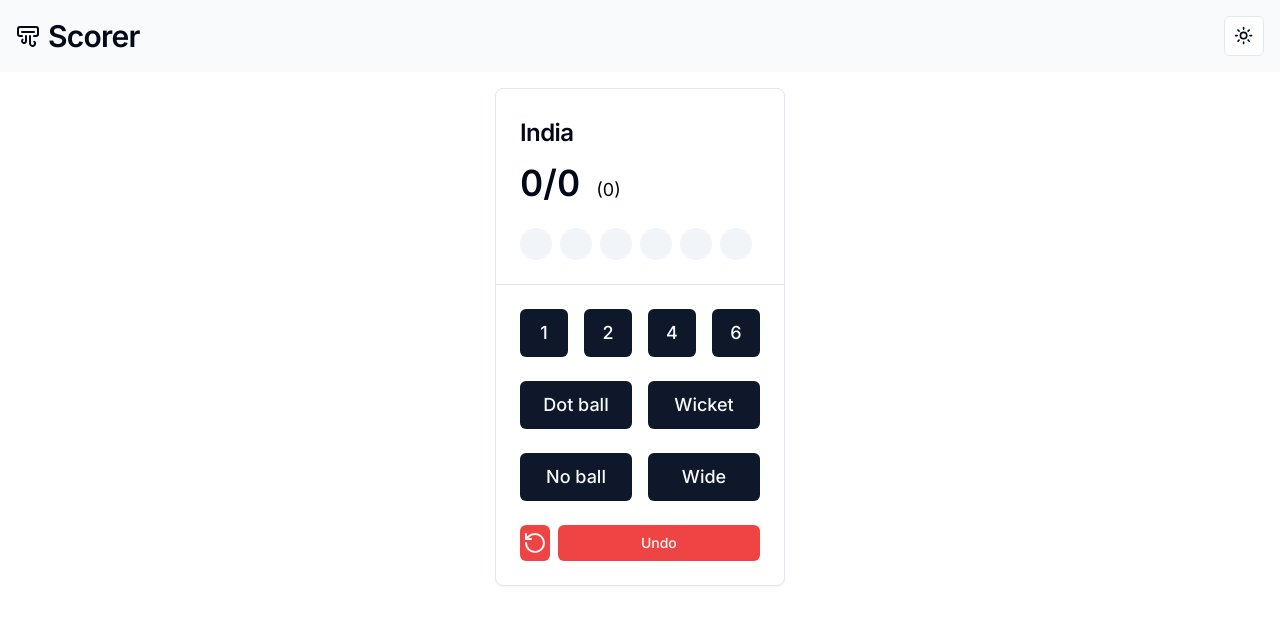
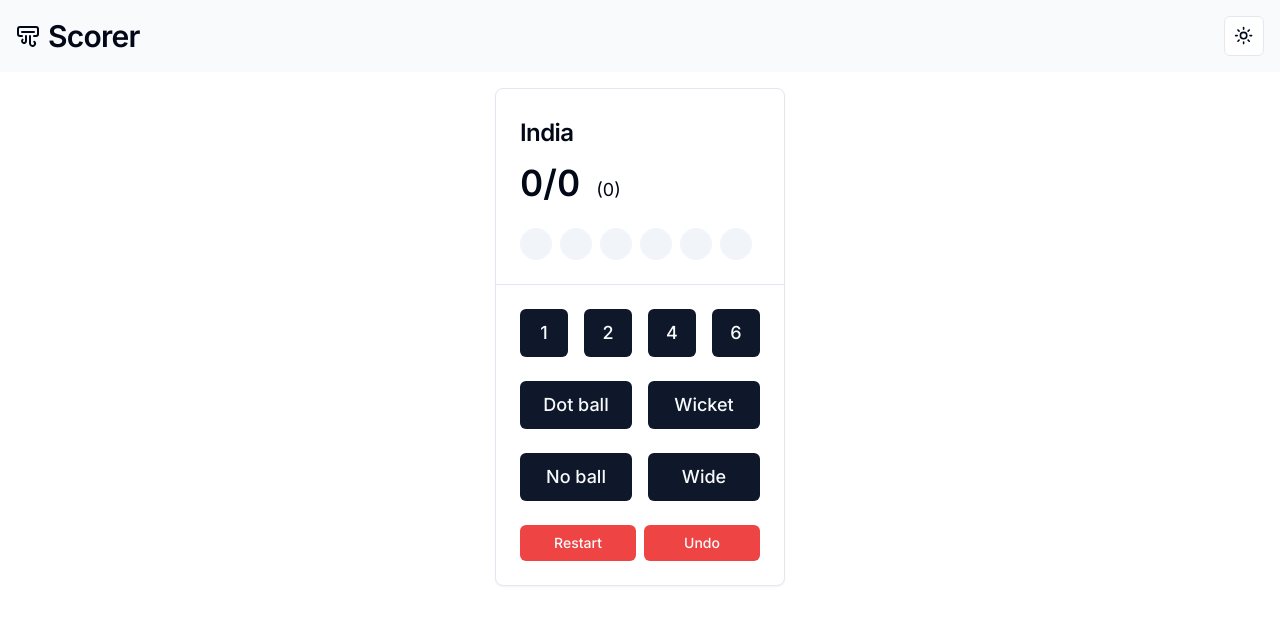
Before and after one commit to soham2k06/ballbyball, a Next.js app: page / in a window 1280 px wide. Shown: the top 624 px of the page. Built offline with nearby package versions, Linux system fonts and the light colour scheme.

Commit message:
updated restart btn content

```diff
--- a/components/scorer/RestartButton.tsx
+++ b/components/scorer/RestartButton.tsx
@@ -16,8 +16,8 @@ function RestartButton({ onClick }: { onClick: MouseEventHandler }) {
   return (
     <AlertDialog>
       <AlertDialogTrigger asChild>
-        <Button size="icon" className="w-9 h-9" variant="destructive">
-          <RotateCcw />
+        <Button size="sm" className="w-full" variant="destructive">
+          Restart
         </Button>
       </AlertDialogTrigger>
       <AlertDialogContent>
@@ -26,12 +26,12 @@ function RestartButton({ onClick }: { onClick: MouseEventHandler }) {
           <AlertDialogDescription>
             This action cannot be undone.
             <br />
-            This will permanently delete your scores.
+            It will permanently delete your scores.
           </AlertDialogDescription>
         </AlertDialogHeader>
         <AlertDialogFooter className="gap-2">
           <AlertDialogCancel>Cancel</AlertDialogCancel>
-          <AlertDialogAction onClick={onClick}>Continue</AlertDialogAction>
+          <AlertDialogAction onClick={onClick}>Restart</AlertDialogAction>
         </AlertDialogFooter>
       </AlertDialogContent>
     </AlertDialog>
```
